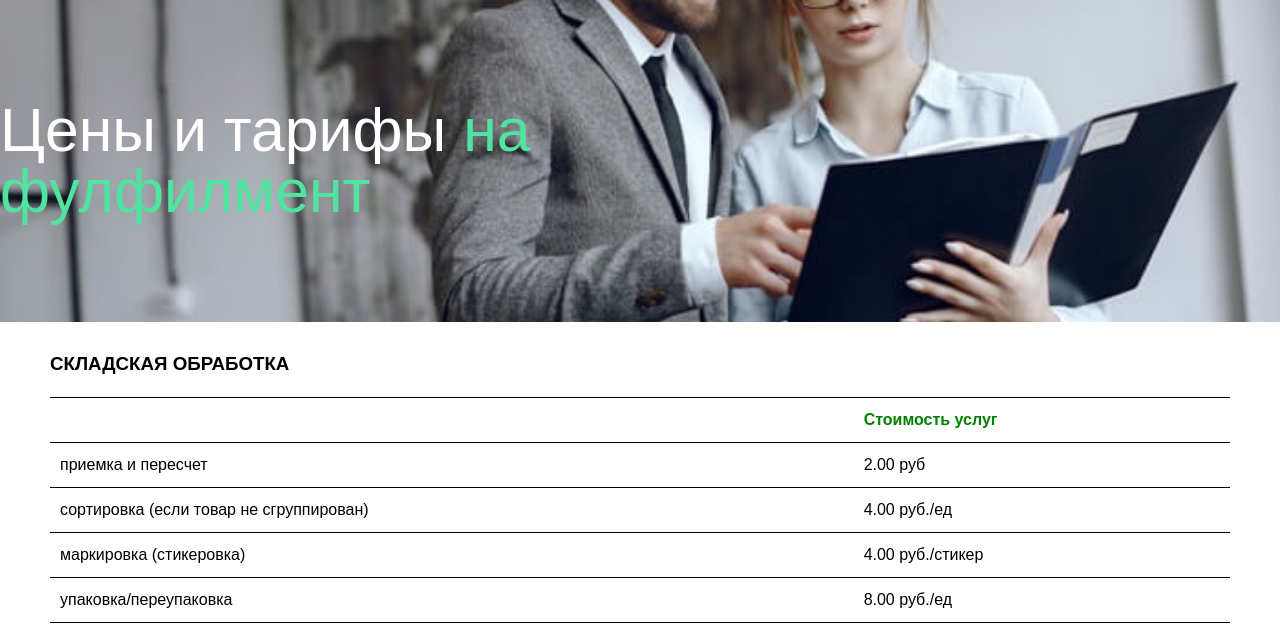
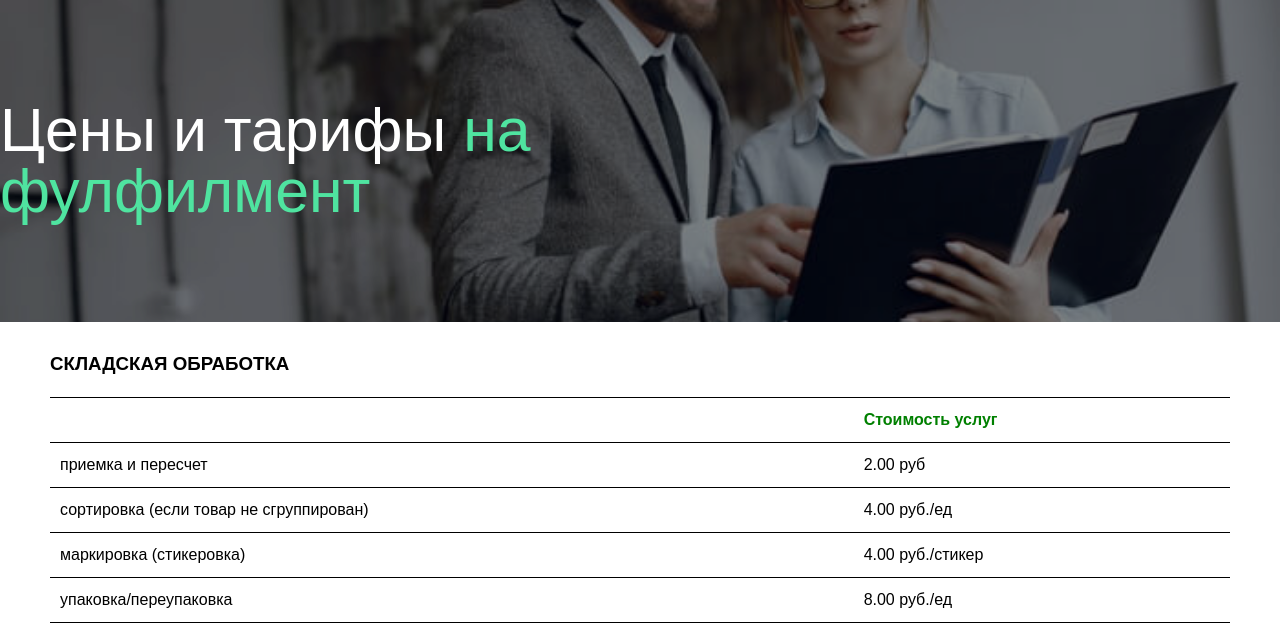
Before and after one commit to Chukseev/website_tokmachev, a Django app: page / in a window 1280 px wide. Shown: the part 60-692 px from the top of the page. Run offline with Django 4.2, Linux system fonts and the light colour scheme; data comes from the database, SQL or seed files in the repository.

Commit message:
background darkness

```diff
--- a/mainapp/static/mainapp/styles/hero.css
+++ b/mainapp/static/mainapp/styles/hero.css
@@ -1,10 +1,18 @@
 .hero {
+    position: relative;
+    max-height: 100vh;
+}
+
+.hero::before {
+    content: '';
+    position: absolute;
+    z-index: -1;
+    inset: 0;
     background-image: url("../images/hero_background.jpg");
     background-position: center center;
     background-repeat: no-repeat;
     background-size: cover;
-
-    max-height: 100vh;
+    filter: brightness(50%);
 }
 
 .hero__content {
```
